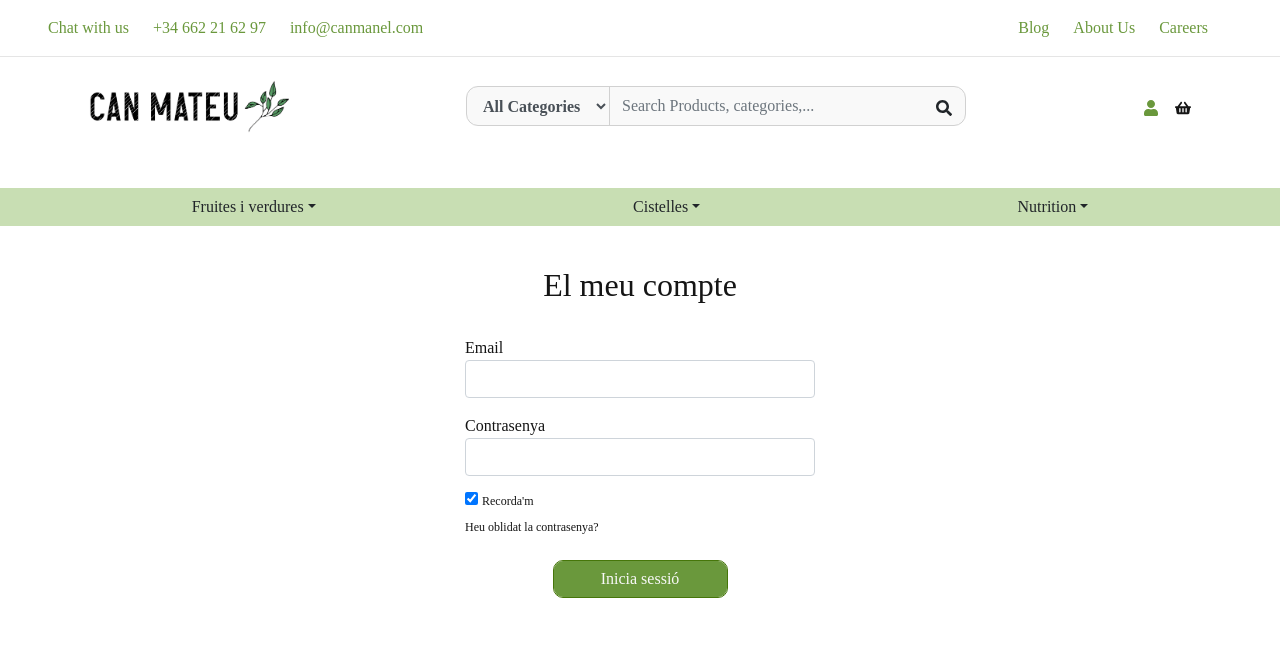
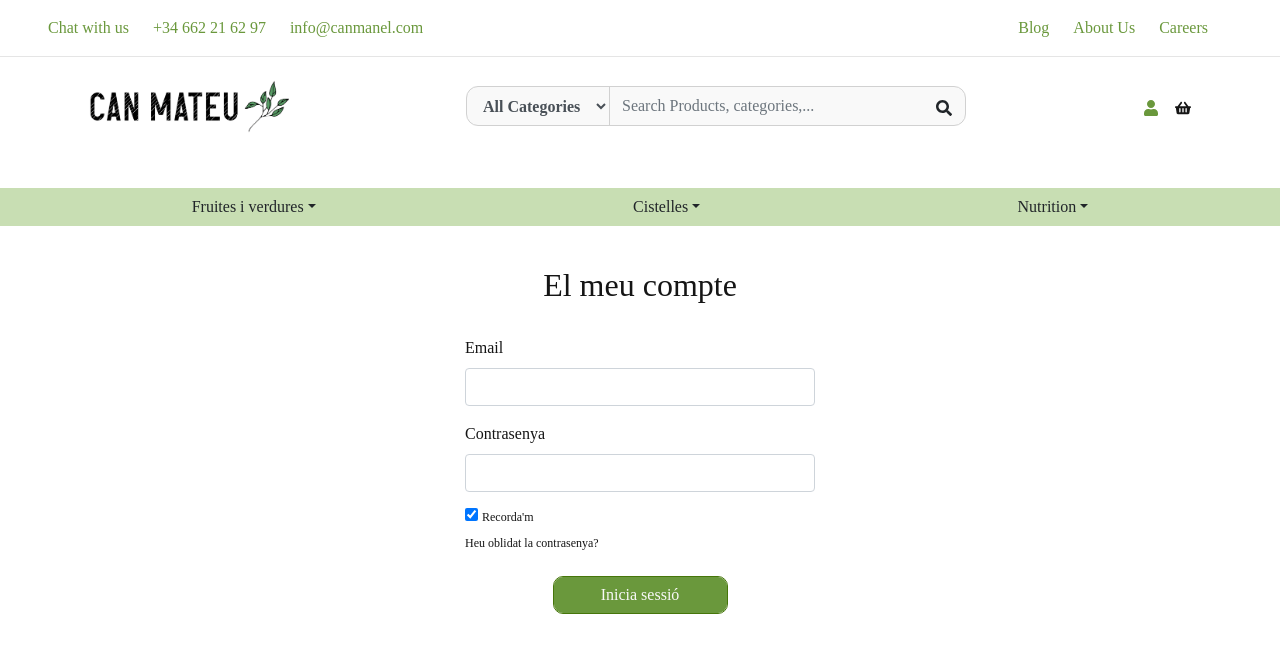
Before and after one commit to SalvadorSC/can-manel-front, a React (Create React App) app: page /iniciar-sesion in a window 1280 px wide. Shown: the top 652 px of the page. Built offline with nearby package versions, Linux system fonts and the light colour scheme.

Commit message:
Reestructuración del form fijado

```diff
--- a/src/paginas/login/Login.js
+++ b/src/paginas/login/Login.js
@@ -14,14 +14,19 @@ export const Login = () => {
             <div className="col-md-6 col-lg-4">
               <div className="login-wrap p-0">
                 <form className="signin-form">
-                  <span>Email</span>
+                  <label htmlFor="email">Email</label>
                   <div className="form-group">
-                    <input type="text" className="form-control" required />
+                    <input
+                      name="email"
+                      type="text"
+                      className="form-control"
+                      required
+                    />
                   </div>
-                  <span>Contrasenya</span>
+                  <label htmlFor="contrasenya">Contrasenya</label>
                   <div className="opcions-login form-group">
                     <input
-                      id="password-field"
+                      name="contrasenya"
                       type="password"
                       className="form-control"
                       required
```
